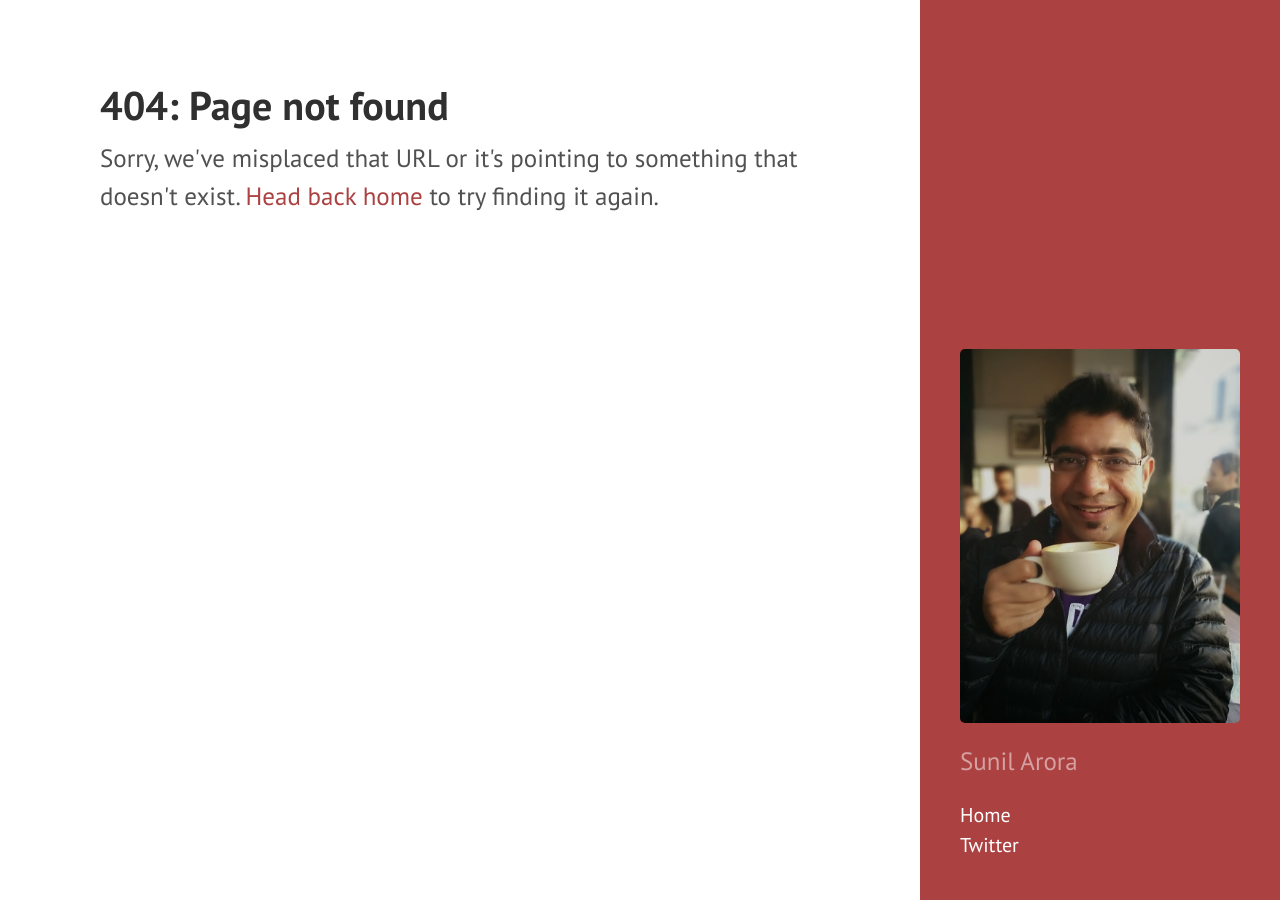
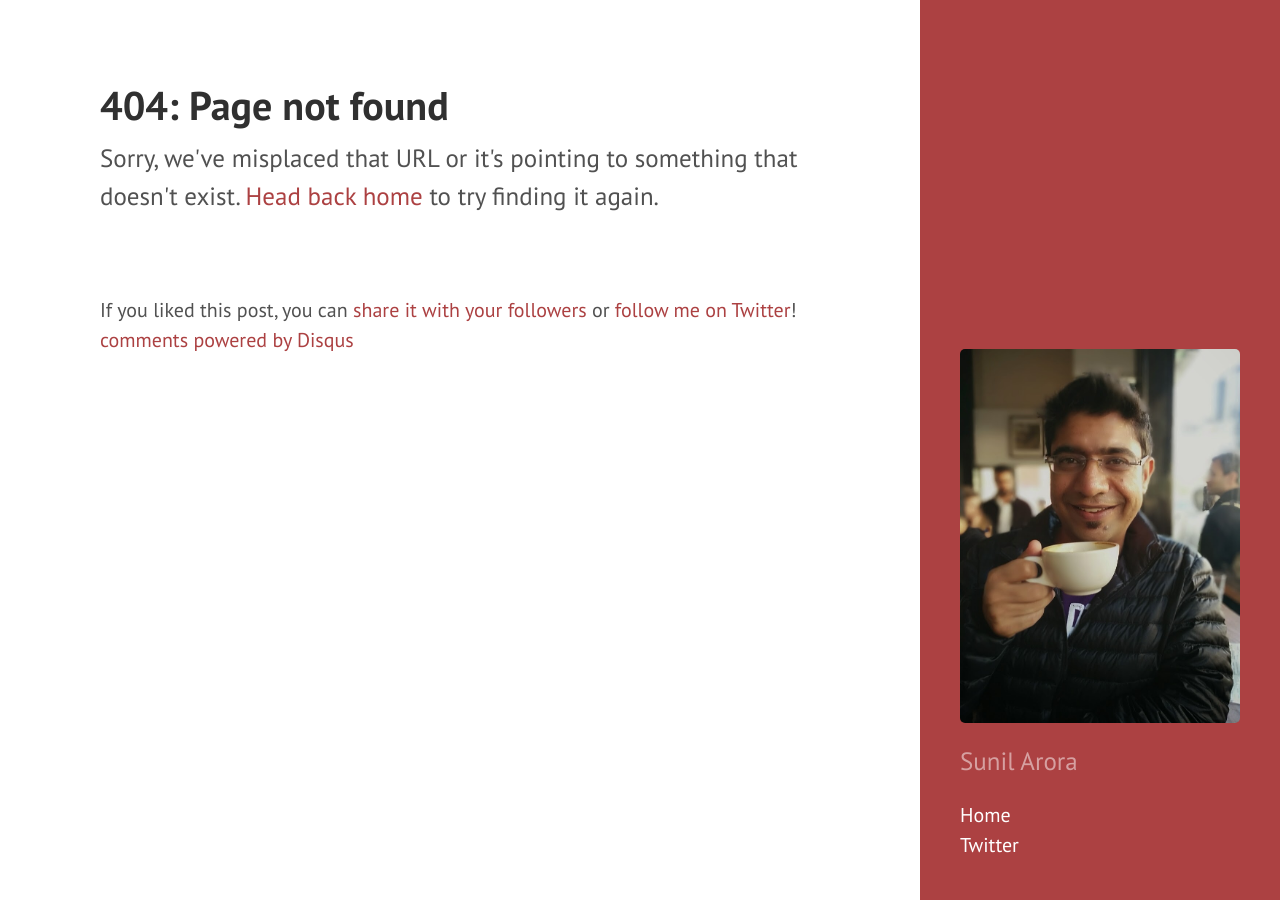
Before and after one commit to droot/droot.github.io, a Jekyll site: the page built from 404.html, in a window 1280 px wide. Built offline with Jekyll 4.4.1, drawn with Linux system fonts in a browser that asks for light colours; Markdown is read by kramdown in place of the engine named in the settings; comment, search, counter and statistics services are not loaded.

Commit message:
Added GA/disqus/twitter_plug

```diff
--- /dev/null
+++ b/_includes/comments.html
@@ -0,0 +1,14 @@
+<div id="disqus_thread"></div>
+<script type="text/javascript">
+    /* * * CONFIGURATION VARIABLES: EDIT BEFORE PASTING INTO YOUR WEBPAGE * * */
+var disqus_shortname = 'sunilaroraorg'; // required: replace example with your forum shortname
+
+/* * * DON'T EDIT BELOW THIS LINE * * */
+(function() {
+    var dsq = document.createElement('script'); dsq.type = 'text/javascript'; dsq.async = true;
+    dsq.src = '//' + disqus_shortname + '.disqus.com/embed.js';
+    (document.getElementsByTagName('head')[0] || document.getElementsByTagName('body')[0]).appendChild(dsq);
+    })();
+</script>
+<noscript>Please enable JavaScript to view the <a href="http://disqus.com/?ref_noscript">comments powered by Disqus.</a></noscript>
+<a href="http://disqus.com" class="dsq-brlink">comments powered by <span class="logo-disqus">Disqus</span></a>
--- /dev/null
+++ b/_includes/twitter_plug.html
@@ -0,0 +1,7 @@
+If you liked this post, you can
+<a href="https://twitter.com/intent/tweet?url={{ site.url }}{{ page.url }}&text={{ page.title }}&via=sunilarora.org"
+    target="_blank">
+    share it with your followers</a>
+or
+<a href="https://twitter.com/_sunil_">
+    follow me on Twitter</a>!
--- a/_layouts/default.html
+++ b/_layouts/default.html
@@ -9,7 +9,13 @@
 
     <div class="content container">
       {{ content }}
+
+      {% include twitter_plug.html %}
+
+      {% include comments.html %}
+
     </div>
 
+    {% include google_analytics.html %}
   </body>
 </html>
```
Also changed, not shown: _includes/google_analytics.html (added, +8 -0 lines), 1 other file.
